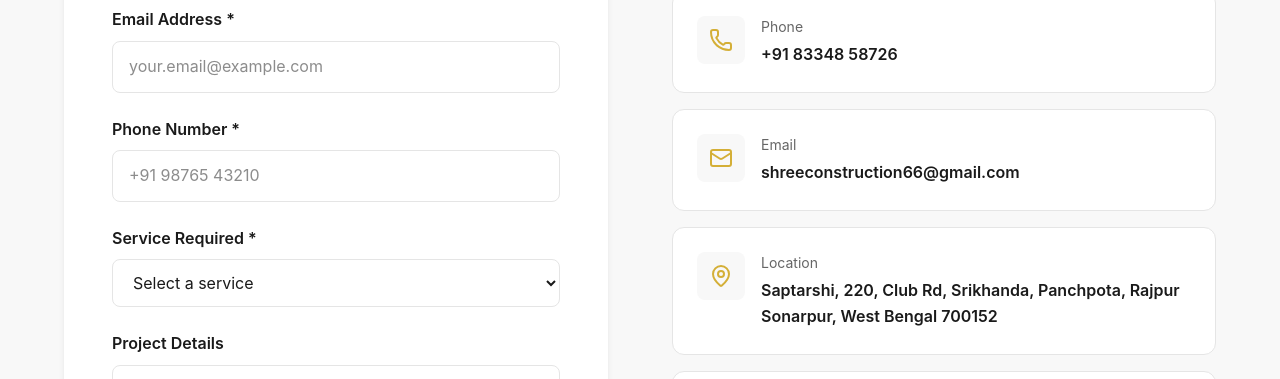
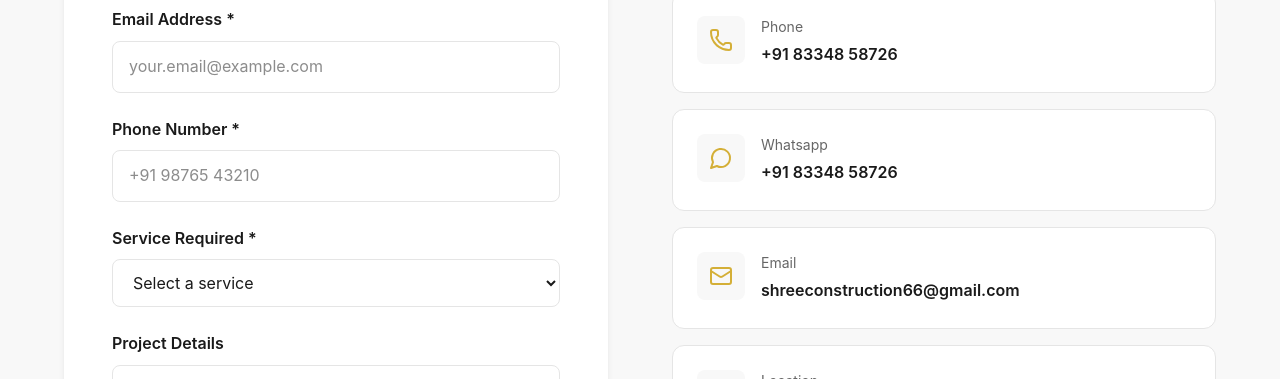
Before and after one commit to makstarkInfotech/Shree-Construction-And-Interior-1, a React (Vite) app: page / in a window 1280 px wide. Shown: the part 6050-6429 px from the top of the page. Built offline with nearby package versions, Linux system fonts and the light colour scheme.

Commit message:
whatsapp added

```diff
--- a/src/components/Contact.tsx
+++ b/src/components/Contact.tsx
@@ -1,4 +1,4 @@
-import { Mail, Phone, MapPin, Clock } from "lucide-react";
+import { Mail, Phone, MapPin, Clock, MessageCircle } from "lucide-react";
 import { useState, FormEvent, useEffect } from "react";
 import { trackingService } from "../utils/tracking";
 
@@ -53,6 +53,14 @@ export function Contact() {
       label: "Phone",
       value: "+91 83348 58726",
       link: "tel:+918334858726",
+      target: "_blank",
+    },
+    {
+      icon: <MessageCircle size={24} />,
+      label: "Whatsapp",
+      value: "+91 83348 58726",
+      link: "https://wa.me/918334858726?text=Hello%20Shree%20Construction%20%26%20Interior%2C%20I%20would%20like%20to%20inquire%20about%20your%20services.",
+      target: "_blank",
     },
     {
       icon: <Mail size={24} />,
@@ -65,12 +73,14 @@ export function Contact() {
       label: "Location",
       value: "Saptarshi, 220, Club Rd, Srikhanda, Panchpota, Rajpur Sonarpur, West Bengal 700152",
       link: "https://share.google/Es9xIM7GgcSx4J1M2",
+      target: "_blank",
     },
     {
       icon: <Clock size={24} />,
       label: "Working Hours",
       value: "Fri - Wed: 9:00 AM - 7:00 PM & Thu: Closed",
       link: "https://share.google/Es9xIM7GgcSx4J1M2",
+      target: "_blank",
     },
   ];
 
```
